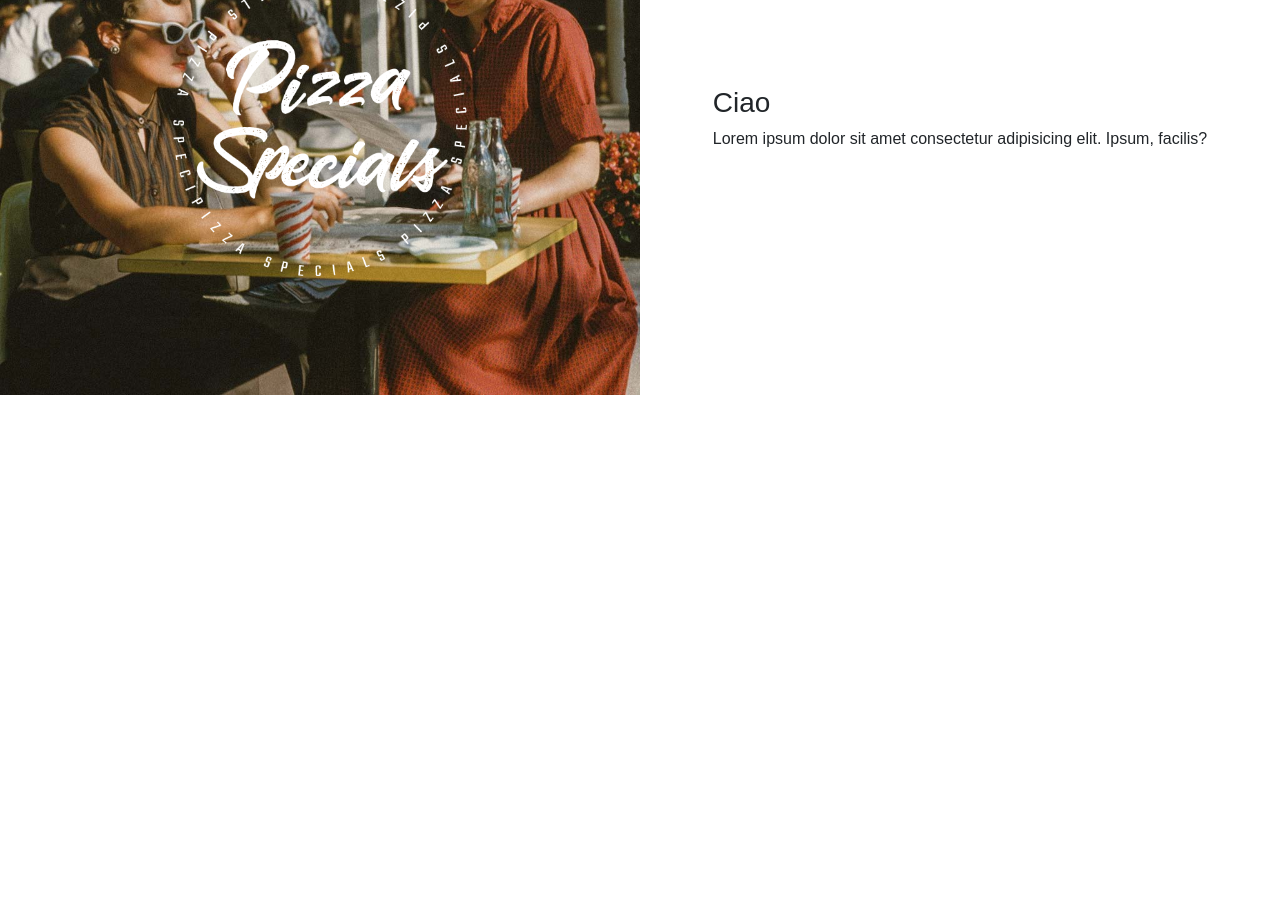
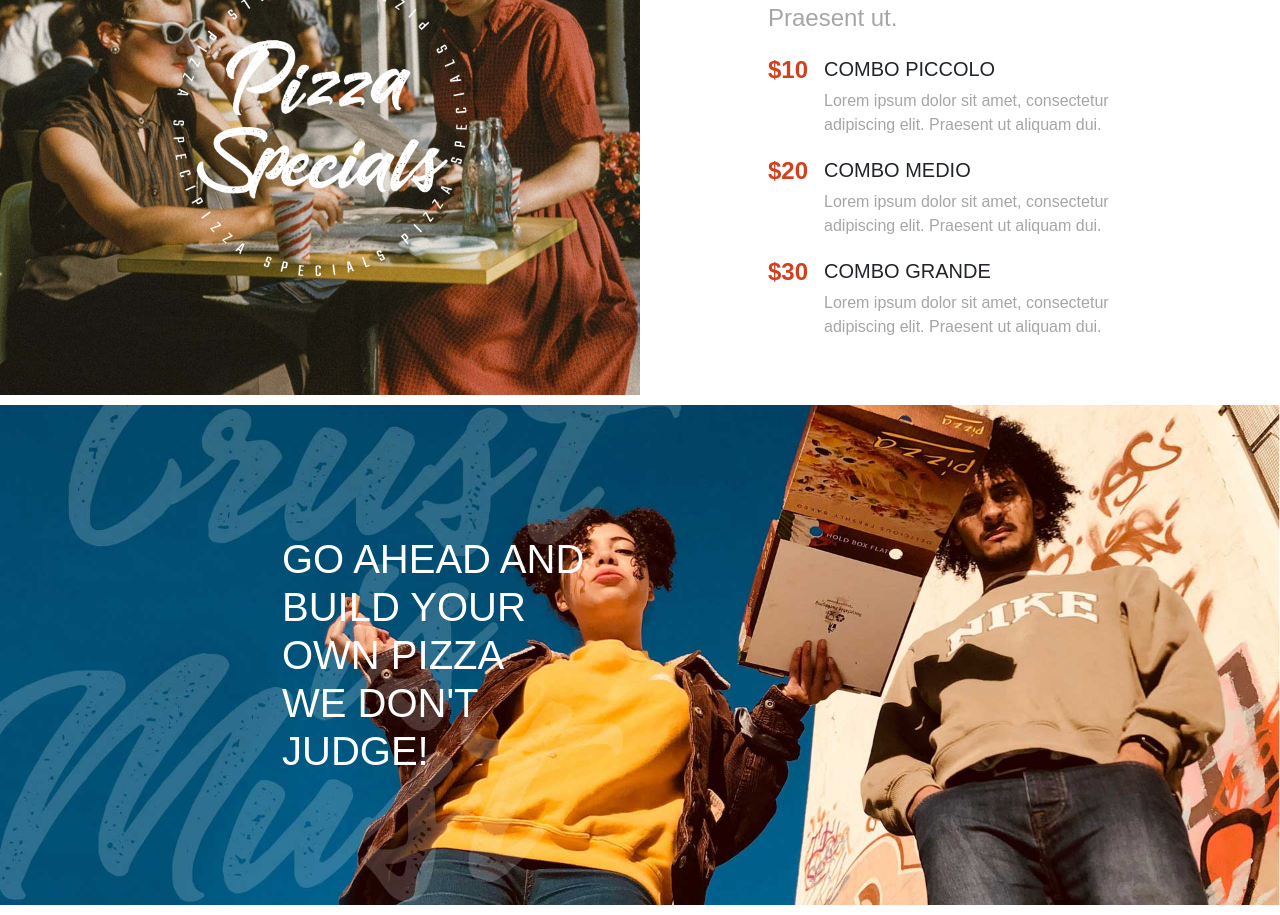
Before and after one commit to MatteoLucerni/proj-html-vuejs, a Vue app: page / in a window 1280 px wide. Shown: the part 1400-2315 px from the top of the page. Before the commit the page ends 1795 px from the top, so only its background shows below. Built offline with nearby package versions, Linux system fonts and the light colour scheme.

Commit message:
added BaseSlider and dynamic SplitSection

```diff
--- a/src/App.vue
+++ b/src/App.vue
@@ -111,7 +111,45 @@ export default {
           content: '“3 Forget the trendy pizza shops, This hidden spot makes the best New York-style pizza slice in naples”',
           subContent: 'Washington post 2018'
         },
-      ]
+      ],
+      sectionsSplit: [
+        {
+          image: 'h1-img-4.jpg',
+          frontImage: 'h1-img-7n.png',
+          desc: 'Women talking in a bar',
+          textBgImage: null
+        },
+        {
+          image: 'h3-img-5a.jpg',
+          frontImage: null,
+          desc: 'Comics pizza',
+          textBgImage: 'cielostellato.PNG'
+        },
+        {
+          image: 'footer-img-1.jpg',
+          frontImage: null,
+          desc: 'Hymans seafood',
+          textBgImage: 'cielostellato.PNG'
+        },
+      ],
+      specials: [
+        {
+          price: 10,
+          name: 'Combo piccolo',
+          desc: 'Lorem ipsum dolor sit amet, consectetur adipiscing elit. Praesent ut aliquam dui.'
+        },
+        {
+          price: 20,
+          name: 'Combo medio',
+          desc: 'Lorem ipsum dolor sit amet, consectetur adipiscing elit. Praesent ut aliquam dui.'
+        },
+        {
+          price: 30,
+          name: 'Combo grande',
+          desc: 'Lorem ipsum dolor sit amet, consectetur adipiscing elit. Praesent ut aliquam dui.'
+        }
+      ],
+      bgSlider: 'h3-background-img.jpg'
     }
   }
 }
@@ -119,7 +157,8 @@ export default {
 
 <template>
   <AppHeader :links="links" :headerCarouselImages="headerCarouselImages" />
-  <AppMain :borderdImagesLine="borderdImagesLine" :mainCarouselImages="mainCarouselImages" />
+  <AppMain :borderdImagesLine="borderdImagesLine" :mainCarouselImages="mainCarouselImages" :specials="specials"
+    :bgSlider="bgSlider" />
 </template>
 
 <style lang="scss">
--- a/src/assets/sass/_vars.scss
+++ b/src/assets/sass/_vars.scss
@@ -2,3 +2,4 @@ $orange: #d2401e;
 $dark-orange: #ab4027;
 $beige: #f6f7f2;
 $gold: #b7903c;
+$lightgray: #a6a6a6;
--- a/src/components/AppHeader.vue
+++ b/src/components/AppHeader.vue
@@ -52,7 +52,7 @@ export default {
         </div>
       </nav>
     </div>
-    <BaseCarousel :carouselId="'header-carousel'" :images="headerCarouselImages" :hasIndicator="false" />
+    <BaseCarousel :carouselId="'header-carousel'" :images="headerCarouselImages" />
   </header>
 </template>
 
--- a/src/components/AppMain.vue
+++ b/src/components/AppMain.vue
@@ -2,15 +2,19 @@
 import BaseImagesLine from './baseComps/BaseImagesLine.vue'
 import BaseCarousel from './baseComps/BaseCarousel.vue'
 import BaseSplitSection from './baseComps/BaseSplitSection.vue'
+import BaseImageSlider from './baseComps/BaseImageSlider.vue'
 export default {
   components: {
     BaseImagesLine,
     BaseCarousel,
-    BaseSplitSection
+    BaseSplitSection,
+    BaseImageSlider
   },
   props: {
     borderdImagesLine: Array,
-    mainCarouselImages: Array
+    mainCarouselImages: Array,
+    specials: Array,
+    bgSlider: String
   },
 }
 </script>
@@ -19,7 +23,38 @@ export default {
   <main>
     <BaseImagesLine :images="borderdImagesLine" :hasBorders="true" />
     <BaseCarousel :carouselId="'main-carousel'" :strings="mainCarouselImages" :hasIndicator="true" />
-    <BaseSplitSection />
+    <BaseSplitSection>
+      <template v-slot>
+        <div class="text-container">
+          <h2>
+            SPECIALS*
+          </h2>
+          <p class="fs-4">Lorem ipsum dolor sit amet, consectetur adipiscing elit. Praesent ut.</p>
+          <ul>
+            <li v-for="special in specials" class="d-flex">
+              <div class="price fw-bold fs-4">
+                ${{ special.price }}
+              </div>
+              <div class="info ms-3">
+                <h5>{{ special.name.toUpperCase() }}</h5>
+                <p>{{ special.desc }}</p>
+              </div>
+            </li>
+          </ul>
+        </div>
+      </template>
+    </BaseSplitSection>
+    <BaseImageSlider :image="bgSlider">
+      <template v-slot>
+        <h1 class="slider-text h-100 text-white d-flex align-items-center">
+          GO AHEAD AND <br>
+          BUILD YOUR <br>
+          OWN PIZZA <br>
+          WE DON'T <br>
+          JUDGE!
+        </h1>
+      </template>
+    </BaseImageSlider>
   </main>
 </template>
 
@@ -31,4 +66,21 @@ export default {
   background-position: center;
   background-size: cover;
 }
+
+p {
+  color: $lightgray;
+  font-weight: 300;
+}
+
+.price {
+  color: $orange;
+}
+
+.info {
+  padding-top: 5px;
+}
+
+.slider-text {
+  margin-left: 200px;
+}
 </style>
--- /dev/null
+++ b/src/components/baseComps/BaseImageSlider.vue
@@ -0,0 +1,29 @@
+<script>
+export default {
+  props: {
+    image: String
+  },
+  methods: {
+    getImagePath(imageName) {
+      return new URL(`../../assets/img/${imageName}`, import.meta.url).href
+    }
+  }
+}
+</script>
+
+<template>
+  <section :style="{ backgroundImage: 'url(' + getImagePath(image) + ')' }" class="image-slider">
+    <div class="container h-100">
+      <slot></slot>
+    </div>
+  </section>
+</template>
+
+<style scoped>
+.image-slider {
+  margin: 10px 0;
+  height: 500px;
+  background-position: center;
+  background-size: cover;
+}
+</style>
--- a/src/components/baseComps/BaseSplitSection.vue
+++ b/src/components/baseComps/BaseSplitSection.vue
@@ -1,7 +1,7 @@
 <script>
 export default {
   props: {
-    isImageRight: false
+    isImageRight: Boolean
   },
   methods: {
     getImagePath(imageName) {
@@ -13,14 +13,13 @@ export default {
 
 <template>
   <section class="split-section d-flex">
-    <div class="split-item">
-      <img src="../../assets/img/h1-img-4.jpg" alt="">
-      <img src="../../assets/img/h1-img-7n.png" class="flux-none front-image" alt="">
+    <div class="split-item" :class="{ 'order-1': isImageRight === true }">
+      <img :src="getImagePath('h1-img-4.jpg')" alt="">
+      <img :src="getImagePath('h1-img-7n.png')" class="flux-none front-image" alt="">
     </div>
     <div class="split-item">
       <div class="text-container">
-        <h3>Ciao</h3>
-        <p>Lorem ipsum dolor sit amet consectetur adipisicing elit. Ipsum, facilis?</p>
+        <slot></slot>
       </div>
     </div>
   </section>
@@ -42,4 +41,8 @@ img {
 .front-image {
   height: 300px;
 }
+
+.text-container {
+  max-width: 60%;
+}
 </style>
```
